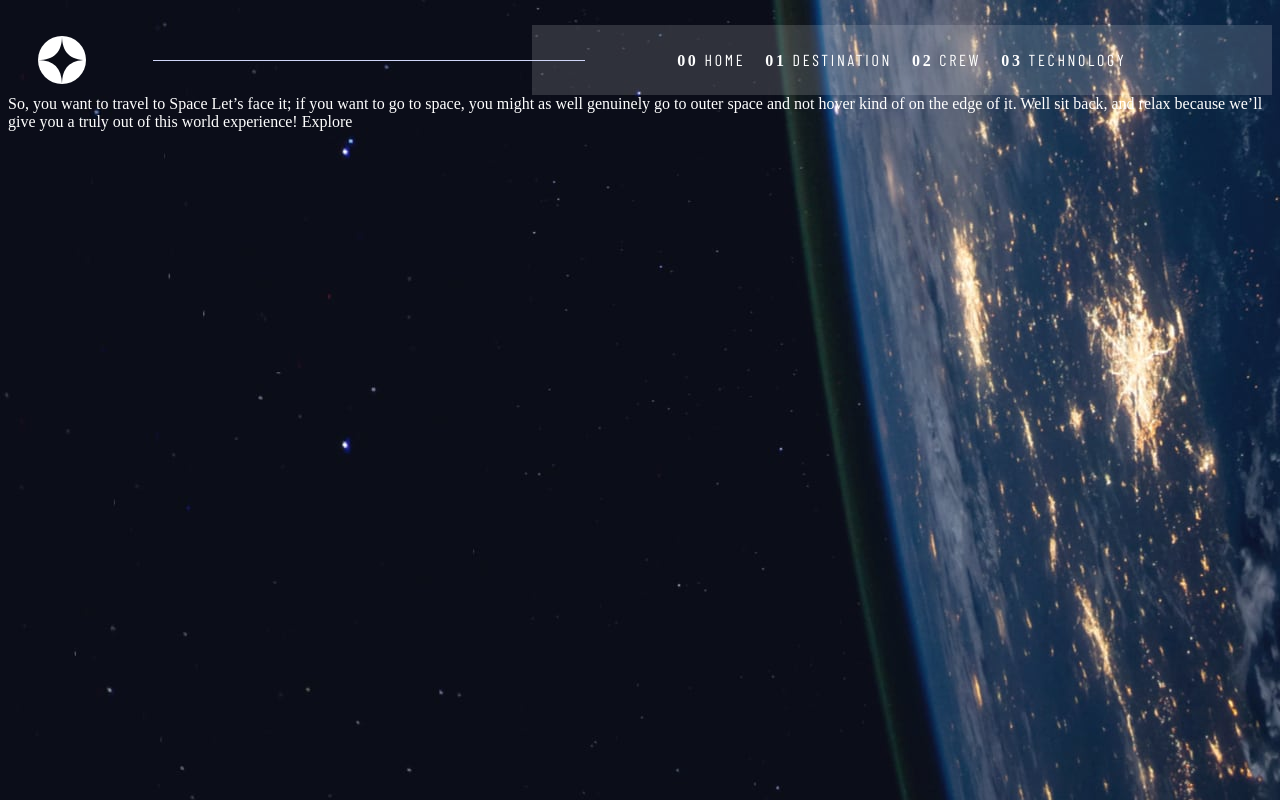
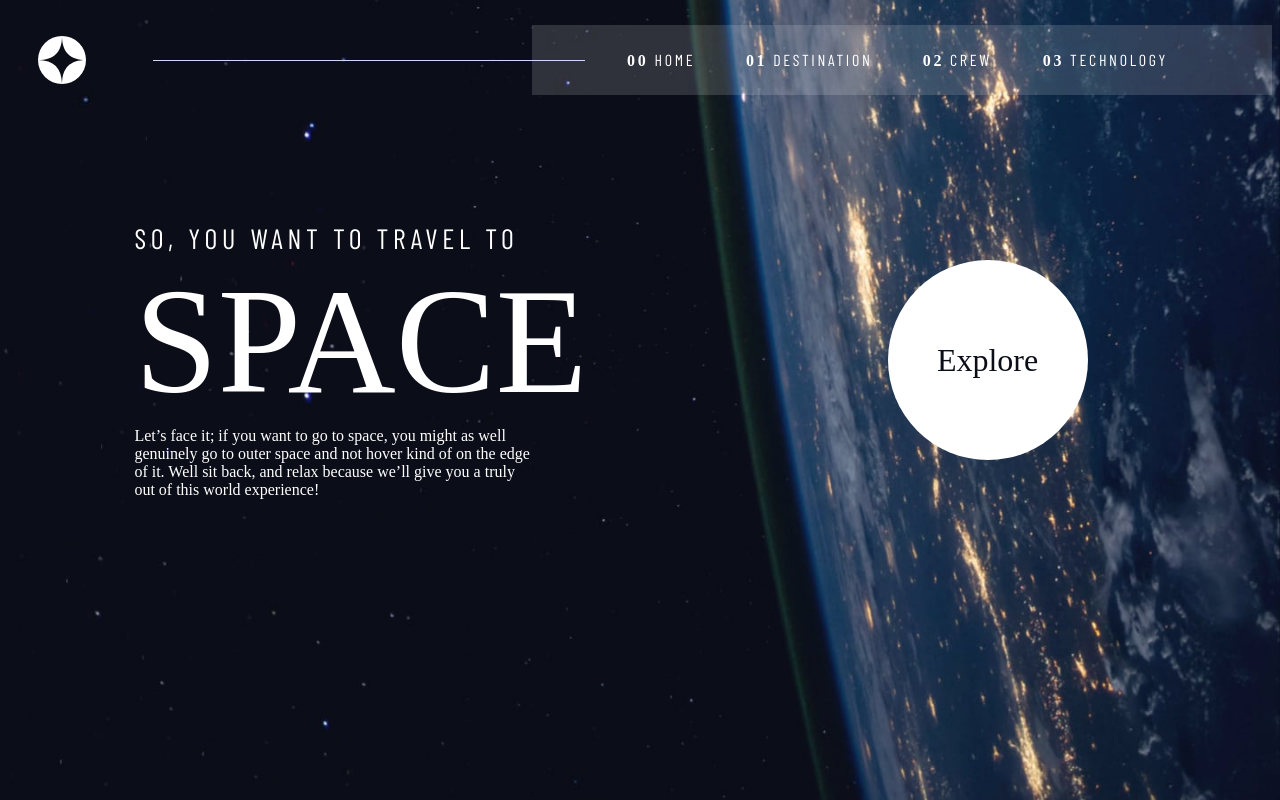
Before and after one commit to mihay12/space-tourism-website, a plain HTML site: page index.html in a window 1280 px wide. Drawn offline with nearby package versions, Linux system fonts and the light colour scheme; a web font is replaced by a local one.

Commit message:
finished first page

```diff
--- a/css/index.css
+++ b/css/index.css
@@ -1,12 +1,21 @@
 @import url('https://fonts.googleapis.com/css2?family=Barlow+Condensed&family=Bellefair&display=swap');
+
+:root {
+  --color-light: #d0d6f9;
+  --color-dark: #0B0D17;
+}
 
 * {
     font-family: 'Bellefair', serif;
-    color: #ffffff;
+    color: white;
 }
 
-body {
-    background-image: url("../assets/home/background-home-desktop.jpg");
+html {
+    background: url("../assets/home/background-home-desktop.jpg") no-repeat center center fixed;
+    -webkit-background-size: cover;
+    -moz-background-size: cover;
+    -o-background-size: cover;
+    background-size: cover;
 }
 
 header {
@@ -16,36 +25,122 @@ header {
     margin: 25px 0 0 30px;
 }
 
-.logo {
+header .logo {
     background-image: url("../assets/shared/logo.svg");
     width: 48px;
     height: 48px;
 }
 
-.line {
+header .line {
     width: 35%;
     height: 1px;
-    background-color: #d0d6f9;
+    background-color: var(--color-light);
     position: relative;
     left: 60px;
 }
 
 nav {
-    display: flex;
-    justify-content: center;
+    display: grid;
+    grid-template-columns: 10% 15% 25% 15% 25% 10%;
     background-color: rgba(255,255,255,0.15);
     width: 60%;
 }
 
-span {
+nav span {
+    padding: 25px 10px 23px 10px;
+    border-bottom: 2px solid transparent;
+    cursor: pointer;
+    text-align: center;
+}
+
+nav span:hover {
+    border-bottom: 2px solid var(--color-light);
+}
+
+.heading-1 {
+    font-family: 'Bellefair', serif;
+    font-size: 150px;
+}
+
+.heading-2 {
+    font-family: 'Bellefair', serif;
+    font-size: 100px;
+}
+
+.heading-3 {
+    font-family: 'Bellefair', serif;
+    font-size: 56px;
+}
+
+.heading-4 {
+    font-family: 'Bellefair', serif;
+    font-size: 32px;
+}
+
+.heading-5 {
+    font-family: 'Barlow Condensed', sans-serif;
+    font-size: 28px;
+    letter-spacing: 4.75px;
+}
+
+.subheading-1 {
+    font-family: 'Bellefair', sans-serif;
+    font-size: 28px;
+}
+
+.subheading-2 {
+    font-family: 'Barlow Condensed', sans-serif;
+    font-size: 14px;
+    letter-spacing: 2.35px;
+}
+
+.nav-text {
     font-family: 'Barlow Condensed', sans-serif;
     font-size: 16px;
     letter-spacing: 2.7px;
-    padding: 25px 10px 23px 10px;
-    border-bottom: 2px solid transparent;
-    cursor: pointer;;
 }
 
-span:hover {
-    border-bottom: 2px solid #d0d6f9;
+.circle {
+    width: 200px;
+    height: 200px;
+    border-radius: 100%;
+    background-color: white;
+    display: flex;
+    justify-content: center;
+    align-items: center;
+    cursor: pointer;
+    transition: 1s;
 }
+
+.circle:hover {
+    transition: 1s;
+    border: 30px solid rgba(0,0,0,0.5);
+}
+
+.circle p {
+    margin: 0;
+    color: var(--color-dark);
+}
+
+main {
+    align-items: center;
+    margin: 10% 0 0 10%;
+    display: grid;
+    grid-template-columns: 50% 50%;
+}
+
+main div.block-circle {
+    justify-content: center;
+    display: flex;
+    flex-wrap: wrap;
+}
+
+main div span {
+    display: block;
+}
+
+@media screen and (min-width:1100px) {
+    .text {
+        width: 70%;
+    }
+}
--- a/index.html
+++ b/index.html
@@ -18,24 +18,27 @@
     <div class="logo"></div>
     <div class="line"></div>
     <nav>
+      <p></p>
       <span><b>00</b> Home</span>
       <span><b>01</b> Destination</span>
       <span><b>02</b> Crew</span>
       <span><b>03</b> Technology</span>
+      <p></p>
     </nav>
   </header>
-
-
-  So, you want to travel to
-  Space
-  Let’s face it; if you want to go to space, you might as well genuinely go to
-  outer space and not hover kind of on the edge of it. Well sit back, and relax
-  because we’ll give you a truly out of this world experience!
-
-  Explore
-
-  <script>
-    $("span").text().toUpperCase();
-  </script>
+  <main>
+    <div>
+      <span class="heading-5">So, you want to travel to</span>
+      <span class="heading-1">Space</span>
+      <span class="text">Let’s face it; if you want to go to space, you might as well genuinely go to
+      outer space and not hover kind of on the edge of it. Well sit back, and relax
+      because we’ll give you a truly out of this world experience!</span>
+    </div>
+    <div class="block-circle">
+      <div class="circle">
+        <p class="heading-4">Explore</p>
+      </div>
+    </div>
+  </main>
 </body>
 </html>
--- a/scripts/index.js
+++ b/scripts/index.js
@@ -1,8 +1,10 @@
 $(document).ready(() => {
-    const navItems = $("span");
-
+    // const navItems = $("nav span");
+    const navItems = $("nav span, .heading-5, .heading-1");
     for (let i = 0; i < navItems.length; i++) {
         const itemCode = navItems[i].innerHTML.toUpperCase();
         navItems[i].innerHTML = itemCode;
     }
+
+    $("nav span").addClass("nav-text");
 })
```
